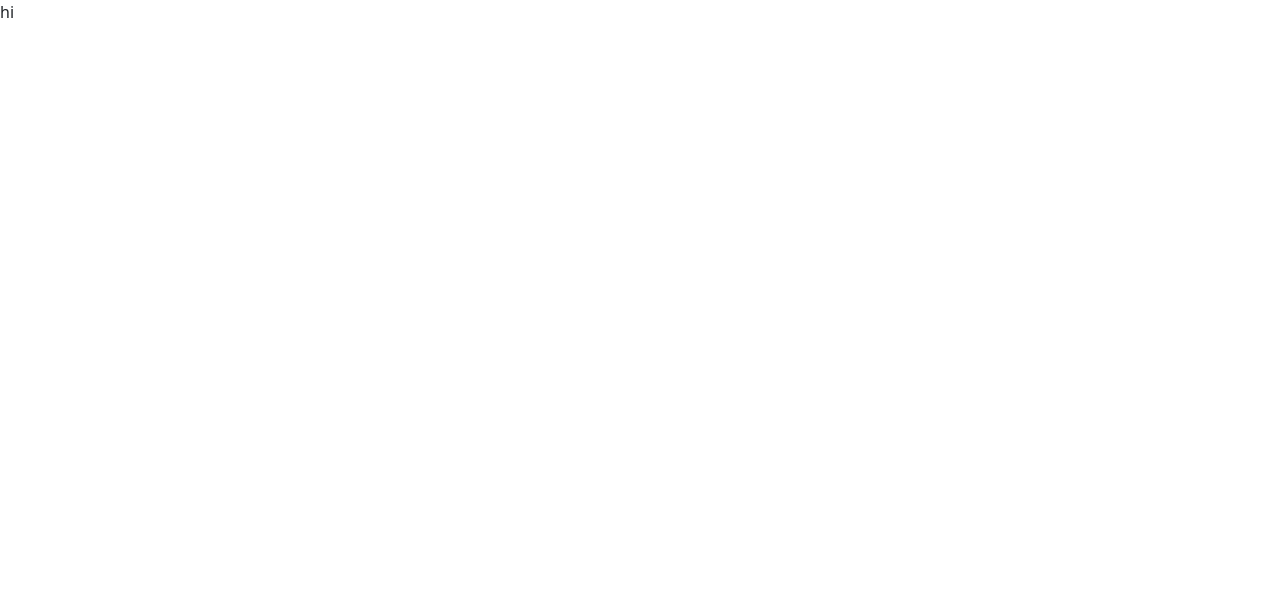
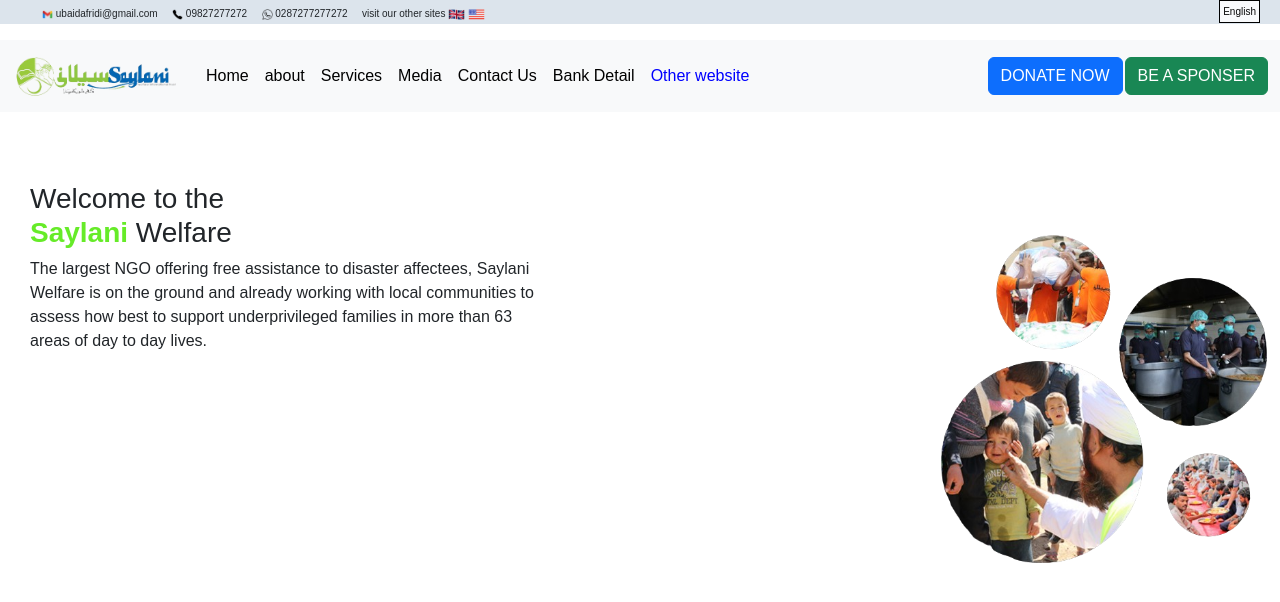
Before and after one commit to Ubaid-A/Class-task-02, a plain HTML site: page index.html in a window 1280 px wide. Drawn offline with nearby package versions, Linux system fonts and the light colour scheme.

Commit message:
changes in files

```diff
--- a/index.html
+++ b/index.html
@@ -4,11 +4,94 @@
     <meta charset="UTF-8">
     <meta name="viewport" content="width=device-width, initial-scale=1.0">
     <title>Saylani Welfare</title>
+    <link href="https://cdn.jsdelivr.net/npm/bootstrap@5.3.3/dist/css/bootstrap.min.css" rel="stylesheet" integrity="sha384-QWTKZyjpPEjISv5WaRU9OFeRpok6YctnYmDr5pNlyT2bRjXh0JMhjY6hW+ALEwIH" crossorigin="anonymous">
     <link rel="stylesheet" href="style.css">
-    <link href="https://cdn.jsdelivr.net/npm/bootstrap@5.3.3/dist/css/bootstrap.min.css" rel="stylesheet" integrity="sha384-QWTKZyjpPEjISv5WaRU9OFeRpok6YctnYmDr5pNlyT2bRjXh0JMhjY6hW+ALEwIH" crossorigin="anonymous">
+
 </head>
 <body>
-    <p>hi </p>
+
+    <div class="container1">
+      <div class="top">
+        <ol>
+          <li><img src="./images/gmailicon.png" alt=""> ubaidafridi@gmail.com</li>
+          <li><img src="./images/phoneicon.png" alt=""> 09827277272</li>
+          <li><img src="./images/icons8-whatsapp-50.png" alt=""> 0287277277272</li>
+          <li><span>visit our other sites</span> <img src="./images/icons8-united-kingdom-48.png" alt="" class="usa"> <img src="./images/icons8-usa-48.png" alt="" class="usa">
+          </li>
+          <button class="hover-button">English</button>
+        </ol>
+    </div>
+    <nav class="navbar navbar-expand-lg bg-body-tertiary">
+      <div class="container-fluid">
+        <a class="navbar-brand" href="#"><img src="./images/download-removebg-preview.png" width="170px"></a>
+        <button class="navbar-toggler" type="button" data-bs-toggle="collapse" data-bs-target="#navbarSupportedContent" aria-controls="navbarSupportedContent" aria-expanded="false" aria-label="Toggle navigation">
+          <span class="navbar-toggler-icon"></span>
+        </button>
+        <div class="collapse navbar-collapse" id="navbarSupportedContent">
+          <ul class="navbar-nav me-auto mb-2 mb-lg-0">
+            <li class="nav-item">
+              <a class="nav-link active" aria-current="page" href="#">Home</a>
+            </li>
+            <li class="nav-item">
+              <a class="nav-link active" aria-current="page" href="#">about
+                <ul class="submenu">
+                  <li><a href="">Introduction</a></li>
+                  <li><a href="">sylani</a></li>
+                  <li><a href="">welfare</a></li>
+                </ul>
+              </a>
+            </li>
+            <li class="nav-item">
+              <a class="nav-link active" aria-current="page" href="#">Services
+                <ul class="submenu">
+                  <li><a href="">web dev</a></li>
+                  <li><a href="">mobile app</a></li>
+                  <li><a href="">graphic desiginig</a></li>
+                </ul>
+              </a>
+            </li>
+            <li class="nav-item">
+              <a class="nav-link active" aria-current="page" href="#">Media
+                <ul class="submenu">
+                  <li><a href="">Linkdin</a></li>
+                  <li><a href="">youtube</a></li>
+                  <li><a href="">facebook</a></li>
+                </ul>
+              </a>
+            </li>
+            <li class="nav-item">
+              <a class="nav-link active" aria-current="page" href="#">Contact Us
+                <ul class="submenu">
+                  <li><a href="">gmail</a></li>
+                  <li><a href="">phone</a></li>
+                  <li><a href="">Whatsapp</a></li>
+                </ul>
+              </a>
+            </li>
+            <li class="nav-item">
+              <a class="nav-link active" aria-current="page" href="#">Bank Detail</a>
+            </li>
+            <li class="nav-item">
+              <a class="nav-link active animation1" aria-current="page" id="otherweb" href="#">Other website</a>
+            </li>
+
+          </ul>
+          <button type="button" class="btn btn-primary">DONATE NOW</button>
+          <button type="button" class="btn btn-success">BE A SPONSER</button>
+        </div>
+      </div>
+    </nav>
+    <div id="text-box">
+    <h3 class="txt1">Welcome to the <br>
+      <span>Saylani</span> Welfare</h3>
+      <p class="txt2">
+        The largest NGO offering free assistance to disaster affectees,
+        Saylani Welfare is on the ground and already working with local communities to assess how best to support underprivileged families in more than 63 areas of day to day lives.</p>
+    </div>
+</div>
+
+
+
   <script src="https://cdn.jsdelivr.net/npm/bootstrap@5.3.3/dist/js/bootstrap.bundle.min.js" integrity="sha384-YvpcrYf0tY3lHB60NNkmXc5s9fDVZLESaAA55NDzOxhy9GkcIdslK1eN7N6jIeHz" crossorigin="anonymous"></script>
 </body>
 </html>
--- a/style.css
+++ b/style.css
@@ -1,5 +1,114 @@
 *{
     margin: 0;
     padding: 0;
+    box-sizing: border-box;
+    font-family: sans-serif;
+}
+
+.container1{
+    background: url(./images/bg.png);
+    background-position: right;
+    background-repeat: no-repeat;
+    background-size: 350px;
+
+    width: 100%;
+    height: 100vh;
+    position: relative;
+}
+.container1 .top{
+    width: 100%;
+    background-color: #dce4ec;
 
 }
+.top li{
+    list-style-type: none;
+    display: inline;
+    font-size: 10px;
+    margin-left: 10px;
+
+}
+.top li img{
+    width: 11px;
+}
+.top .usa{
+    width: 17px;
+    align-items: center;
+}
+
+/* button  */
+button{
+    position: relative;
+    align-items: center;
+    border: 1px solid black;
+}
+.hover-button {
+    padding: 3px;
+    background-color: #f9fafc;
+    color: #070707;
+    outline: 0;
+    cursor: pointer;
+    float: right;
+    font-size: 10px;
+    margin-right: 20px;
+}
+.btn {
+    margin-left: 2px;
+}
+
+
+ul li .submenu{
+    position: absolute;
+    width: 150px;
+    list-style-type: none;
+    background-color: #ffffff;
+    box-shadow: 0 10px 35px #00000020;
+    margin-top: -50px;
+    opacity: 0;
+    z-index: -999;
+    transition: all ease 0.5s ;
+}
+ul li:hover .submenu{
+    z-index: 99;
+    opacity: 1;
+    margin-top: 0;
+}
+ul .submenu li{
+    margin: 0;
+    width: 100%;
+}
+ul .submenu li a{
+    padding: 10px;
+    display: inline-block;
+    color: #070707;
+    text-decoration: none;
+    width: 100%;
+}
+ul .submenu li a:hover{
+    color: rgb(218, 175, 36);
+}
+
+#otherweb {
+    color: rebeccapurple;
+}
+@keyframes colorChange {
+    0% { color: blue; }
+    33% { color: red; }
+    66% { color: green; }
+    100% { color: blue; }
+}
+
+#otherweb {
+    color: blue;
+    cursor: pointer;
+    animation: colorChange 1s infinite;
+}
+
+#text-box{
+    width: 40%;
+    margin-left: 30px;
+    margin-top: 70px;
+}
+#text-box span{
+    color: rgb(102, 235, 40);
+    font-weight: bold;
+}
```
Also changed, not shown: images/bg.png (added), images/download-removebg-preview.png (added), images/gmailicon.png (added), images/icons8-united-kingdom-48.png (added), images/icons8-usa-48.png (added), images/icons8-whatsapp-50.png (added), images/phoneicon.png (added).
